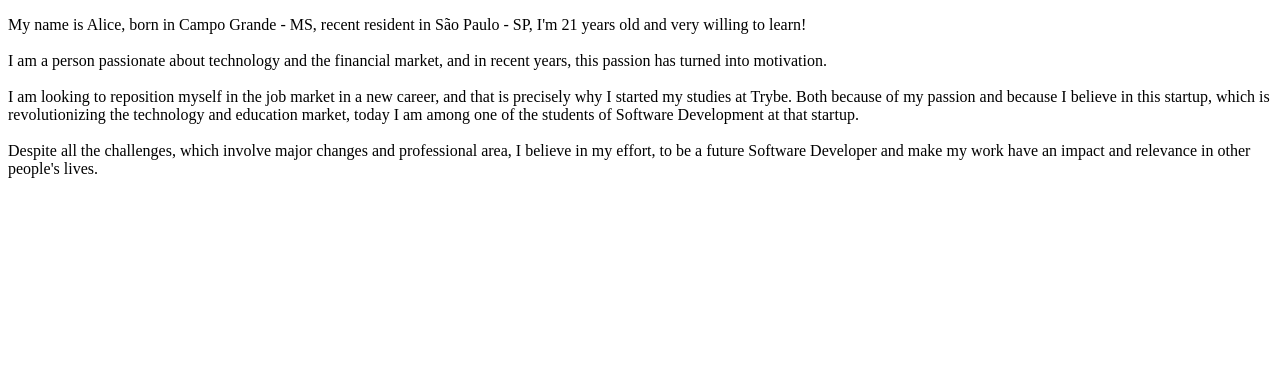
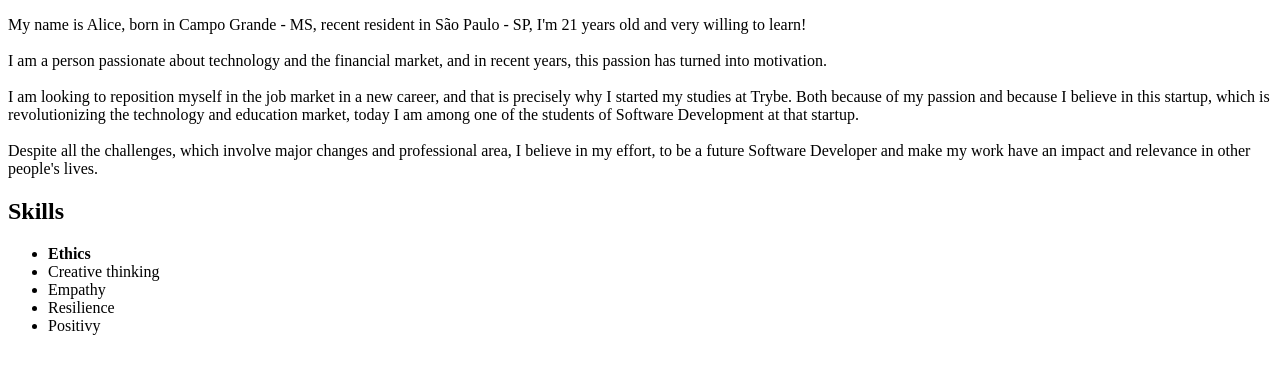
Before and after one commit to AliceAAtalla/portfolioWeb, a plain HTML site: page index.html in a window 1280 px wide. Shown: the part 302-676 px from the top of the page. Drawn offline with Linux system fonts and the light colour scheme.

Commit message:
Add Skills

```diff
--- a/index.html
+++ b/index.html
@@ -7,7 +7,7 @@
 </head>
 <body>
     <h2>Alice Arruda Atalla</h2>
-    <img src="Img/AliceArrudaAtalla.jpg" alt= "Alice Arruda Atalla's Picture" width="250px">
+    <img id="Alice's Picture" src="Img/AliceArrudaAtalla.jpg" alt= "Alice Arruda Atalla's Picture" width="250px">
     <h3>About Me</h3>
     <p>My name is Alice, born in Campo Grande - MS, recent resident in São Paulo - SP,
         I'm 21 years old and very willing to learn!
@@ -25,6 +25,15 @@
         I believe in my effort, to be a future Software Developer and make my work have
         an impact and relevance in other people's lives.
     </p>
+    <h2>Skills</h2>
+    <ul>
+        <li><strong>Ethics</strong></li>
+        <li>Creative thinking</li>
+        <li>Empathy</li>
+        <li>Resilience</li>
+        <li>Positivy</li>
+    </ul>
+
 
 </body>
 </html>
```
